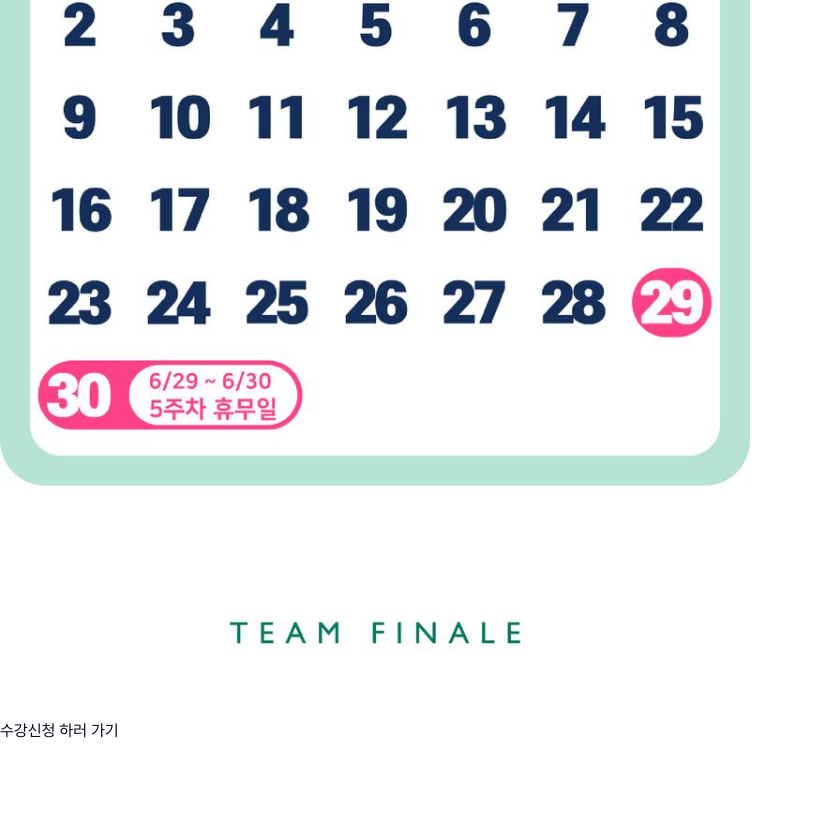
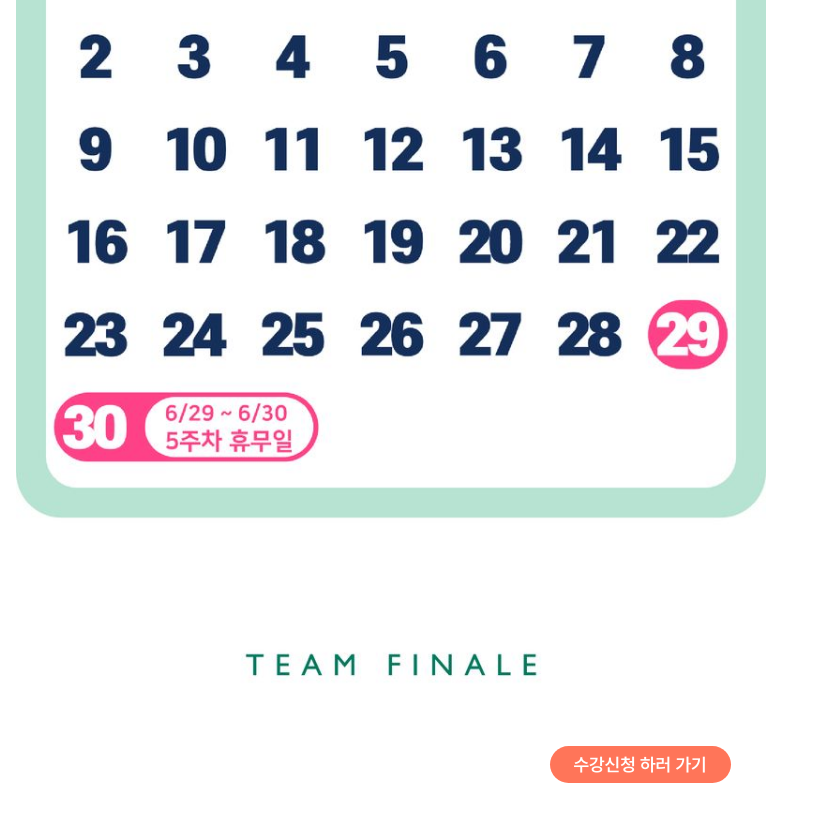
Before and after one commit to eunddodi/Finale-web, a Next.js app: page /time-table in a window 1280 px wide. Shown: the part 4105-4926 px from the top of the page, without its empty margins (0-829 px from the left). Before the commit the page ends 4848 px from the top, so only its background shows below. Built offline with nearby package versions, Linux system fonts and the light colour scheme.

Commit message:
:lipstick: 시간표 페이지 패딩 추가

```diff
--- a/src/app/time-table/page.tsx
+++ b/src/app/time-table/page.tsx
@@ -3,11 +3,11 @@ import Link from "next/link";
 
 export default function SchedulePage() {
   return (
-    <div>
+    <div className="px-4 text-center mt-16 mb-32">
       <Image src='/time-table/June/total.jpg' width={750} height={870} alt='Time table of June 2024' className='my-8' />
       <Image src='/time-table/June/lessons.jpg' width={750} height={890} alt='Time table of June 2024' className='my-8' />
       <Image src='/time-table/June/calendar.jpg' width={750} height={100} alt='Time table of June 2024' className='my-8' />
-      <Link href={'/lessons'}>수강신청 하러 가기</Link>
+      <Link href='/lessons' className="bg-sub-orange text-white px-6 py-2 rounded-full text-lg font-semibold">수강신청 하러 가기</Link>
     </div>
   );
 }
```
